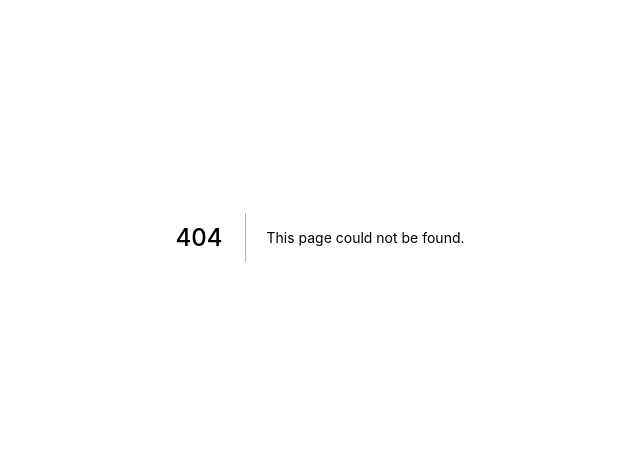
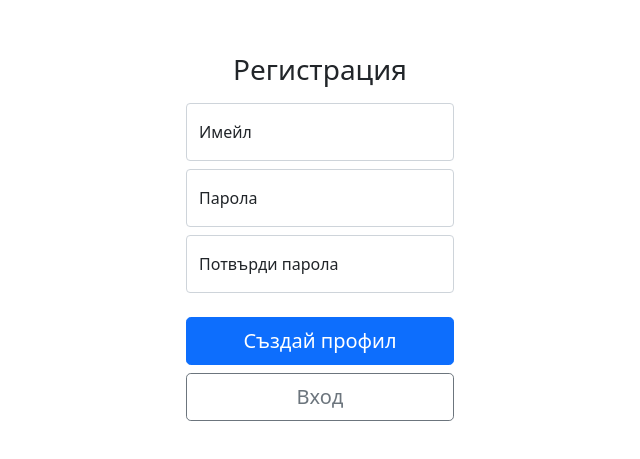
Before and after one commit to bvpav/react-little-twitter, a Next.js app: page /register in a window 1280 px wide. Before the commit this address had no page. Shown: the part 163-622 px from the top of the page, without its empty margins (320-960 px from the left). Built offline with nearby package versions, Linux system fonts and the light colour scheme.

Commit message:
Did the RegisterForm

```diff
--- /dev/null
+++ b/components/RegisterForm.jsx
@@ -0,0 +1,64 @@
+import { useState } from 'react';
+import Link from 'next/link';
+import { Form, FloatingLabel, Button } from 'react-bootstrap';
+
+const RegisterForm = () => {
+  const [errors, setErrors] = useState({});
+
+  const handleSubmit = (e) => {
+    e.preventDefault();
+
+    const form = new FormData(e.target);
+    const data = Object.fromEntries(form);
+
+    alert(JSON.stringify(data, null, 2));
+  };
+
+  return (
+    <Form onSubmit={handleSubmit}>
+      <h1 className="h3 mb-3 fw-normal">Регистрация</h1>
+      <FloatingLabel label="Имейл" className="w-100 mb-2">
+        <Form.Control
+          name="email"
+          placeholder="name@example.com"
+          isInvalid={errors.email}
+        />
+        <Form.Control.Feedback type="invalid">
+          {errors.email}
+        </Form.Control.Feedback>
+      </FloatingLabel>
+      <FloatingLabel label="Парола" className="w-100 mb-2">
+        <Form.Control
+          name="password"
+          type="password"
+          placeholder="**************"
+          isInvalid={errors.password}
+        />
+        <Form.Control.Feedback type="invalid">
+          {errors.password}
+        </Form.Control.Feedback>
+      </FloatingLabel>
+      <FloatingLabel label="Потвърди парола" className="w-100 mb-4">
+        <Form.Control
+          name="passwordConfirm"
+          type="password"
+          placeholder="**************"
+          isInvalid={errors.passwordConfirm}
+        />
+        <Form.Control.Feedback type="invalid">
+          {errors.passwordConfirm}
+        </Form.Control.Feedback>
+      </FloatingLabel>
+      <Button type="submit" variant="primary" size="lg" className="w-100 mb-2">
+        Създай профил
+      </Button>
+      <Link href="/login" passHref>
+        <Button as="a" variant="outline-secondary" size="lg" className="w-100">
+          Вход
+        </Button>
+      </Link>
+    </Form>
+  );
+};
+
+export default RegisterForm;
--- /dev/null
+++ b/pages/register.jsx
@@ -0,0 +1,12 @@
+import RegisterForm from '../components/RegisterForm';
+import CenterPage from '../components/ui/CenterPage';
+
+const RegisterPage = () => {
+  return (
+    <CenterPage>
+      <RegisterForm />
+    </CenterPage>
+  );
+};
+
+export default RegisterPage;
```
